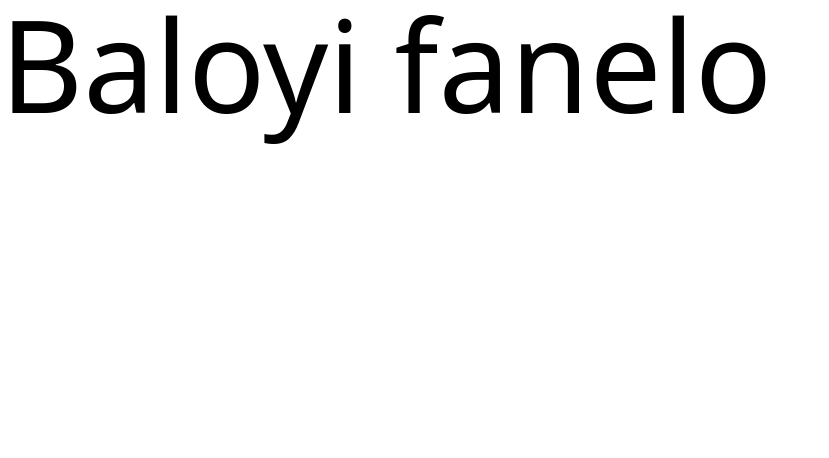
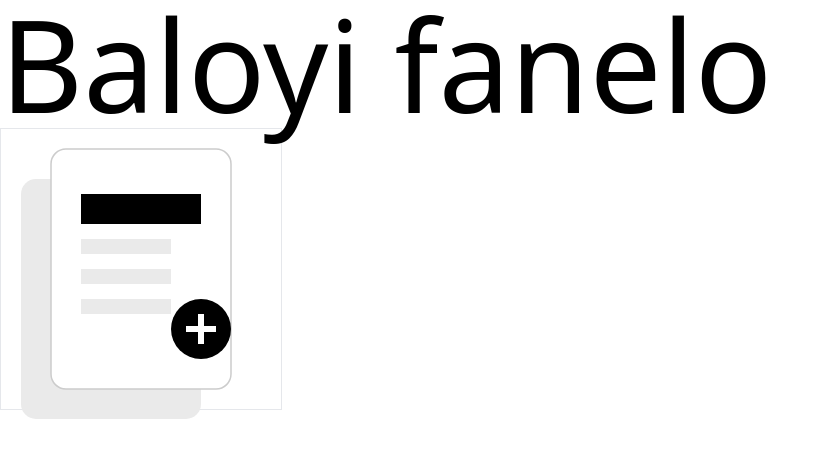
Before and after one commit to fanelob46/Track-Daily, a React (Vite) app in the folder frontend/: page / in a window 1280 px wide. Shown: the top 458 px of the page, without its empty margins (0-829 px from the left). Built offline with nearby package versions, Linux system fonts and the light colour scheme.

Commit message:
Add Task UI button

```diff
--- a/frontend/src/App.tsx
+++ b/frontend/src/App.tsx
@@ -1,14 +1,12 @@
-
-
+import AddTaskUI from "./components/AddTaskUI";
 
 function App() {
-
-
   return (
     <>
-     <h1 className="text-9xl"> Baloyi fanelo</h1>
+      <h1 className="text-9xl"> Baloyi fanelo</h1>
+      <AddTaskUI />
     </>
-  )
+  );
 }
 
-export default App
+export default App;
--- /dev/null
+++ b/frontend/src/components/AddTaskUI.tsx
@@ -0,0 +1,19 @@
+const AddTaskUI = () => {
+  const openAddUI = () => {
+    console.log("Open UI");
+  };
+  return (
+    <div
+      className="border w-fit p-10 cursor-pointer hover:scale-[1.02] hover:bg-gray-100"
+      onClick={openAddUI}
+    >
+      <img
+        className="scale-150 mx-auto  hover:bg-gray-100"
+        src="AddTaskUI.svg"
+        alt=""
+      />
+    </div>
+  );
+};
+
+export default AddTaskUI;
```
Also changed, not shown: frontend/public/AddTaskUI.svg (added).
